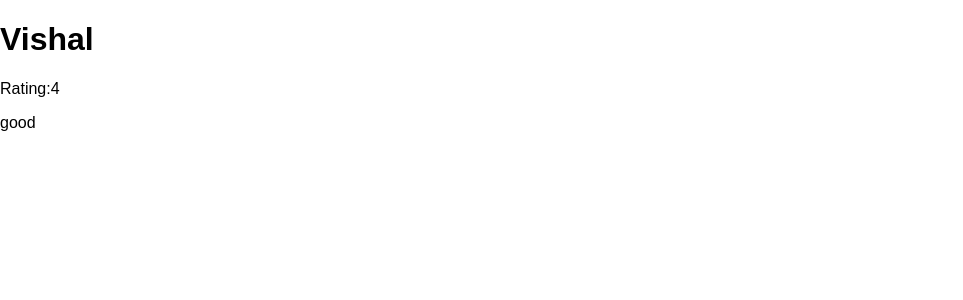
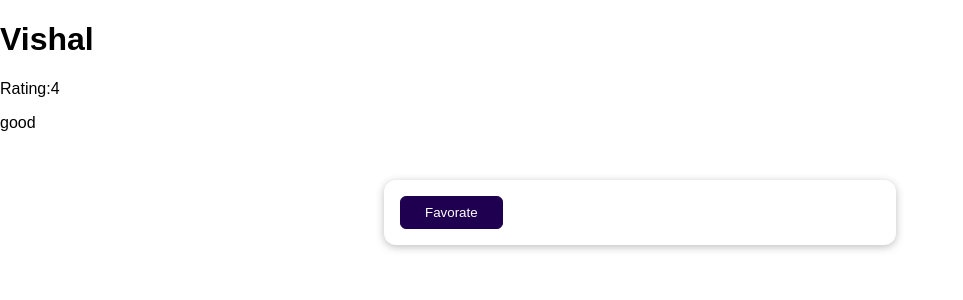
Before and after one commit to VishalChamkura/Feedback-django, a Django app: page /reviews/1 in a window 1280 px wide. Shown: the top 300 px of the page, without its empty margins (0-963 px from the left). Run offline with Django 5.2, Linux system fonts and the light colour scheme; data comes from the database, SQL or seed files in the repository.

Commit message:
add form

```diff
--- a/reviews/templates/reviews/single_review.html
+++ b/reviews/templates/reviews/single_review.html
@@ -8,4 +8,9 @@
     <h1>{{ object.user_name }}</h1>
     <p>Rating:{{ review.rating }}</p>
     <p>{{ review.review_text }}</p>
+
+    <form action="/reviews/favorate" method="POST">
+        <input type="hidden" name="review_id" value="{{ review.id }}">
+        <button>Favorate</button>
+    </form>
 {% endblock  %}
```
